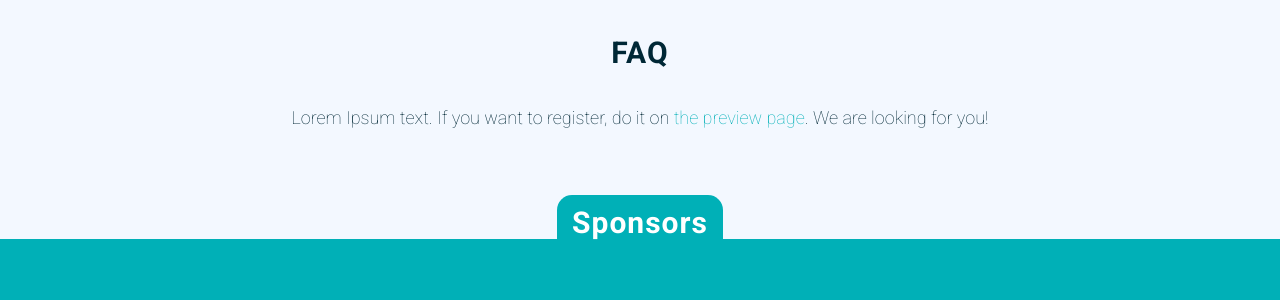
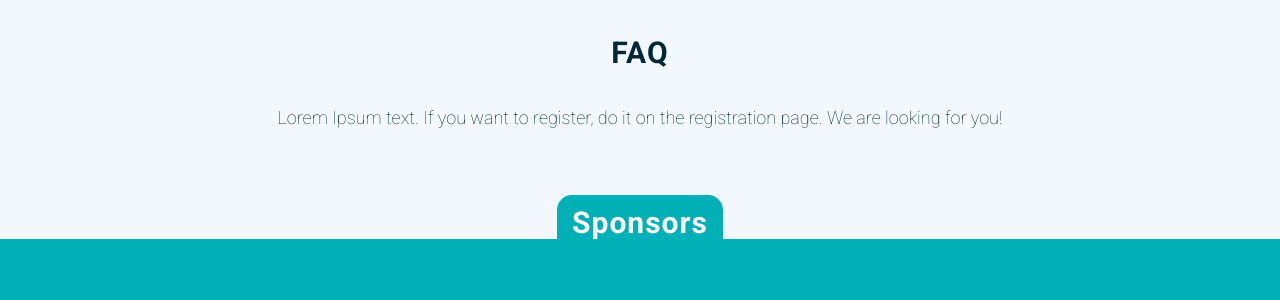
Before and after one commit to ido-staging/datahacksweb, a Jekyll site: the page built from index.html, in a window 1280 px wide and 900 px high, scrolled down 2042 px. Shown: the part 153-453 px from the top of the window. Built offline with Jekyll 4.4.1, drawn with Linux system fonts in a browser that asks for light colours.

Commit message:
test commit. small change to FAQ page.

```diff
--- a/_includes/faq.html
+++ b/_includes/faq.html
@@ -9,7 +9,7 @@
 
         <div class="col-lg-8 col-lg-offset-2 text-dark">
             <h2>FAQ</h2>
-            <p>Lorem Ipsum text. If you want to register, do it on <a href="http://startbootstrap.com/template-overviews/grayscale/">the preview page</a>. We are looking for you!</p>
+            <p>Lorem Ipsum text. If you want to register, do it on the registration page. We are looking for you!</p>
         </div>
     </div>
 </section>
```
